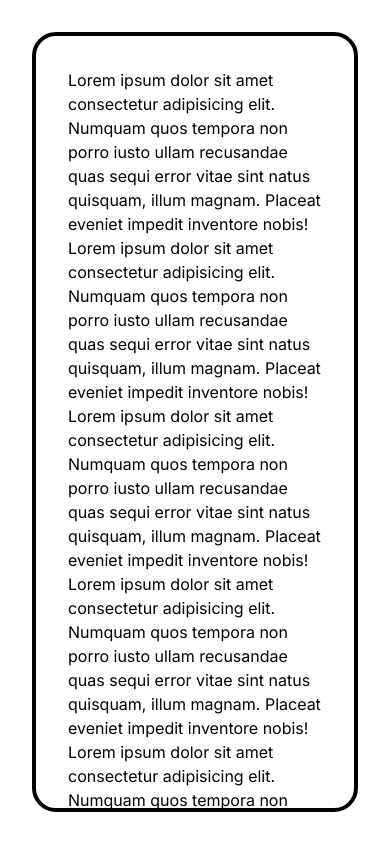
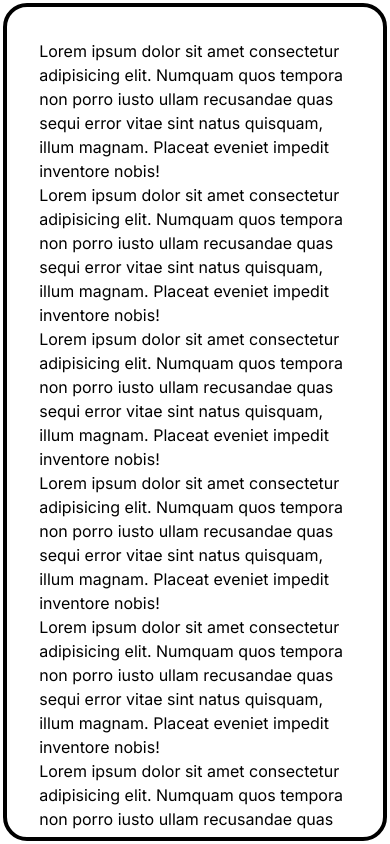
Before and after one commit to abhishekwebdevv/portfolio, a Next.js app: page / in a window 390 px wide. Built offline with nearby package versions, Linux system fonts and the light colour scheme.

Commit message:
add responsiveness

```diff
--- a/app/globals.css
+++ b/app/globals.css
@@ -31,7 +31,19 @@ body {
     )
     rgb(var(--background-start-rgb)); */
   height: 100vh;
-  padding: 2rem 2rem;
+  padding: 0.2rem;
+}
+
+@media screen and (min-width: 540px) {
+  body {
+    padding: 1rem;
+  }
+}
+
+@media screen and (min-width: 768px) {
+  body {
+    padding: 2rem;
+  }
 }
 
 /* hide scrollbar */
```
